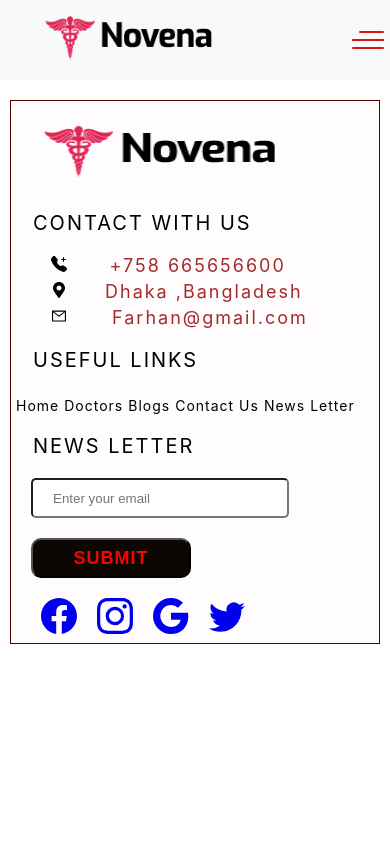
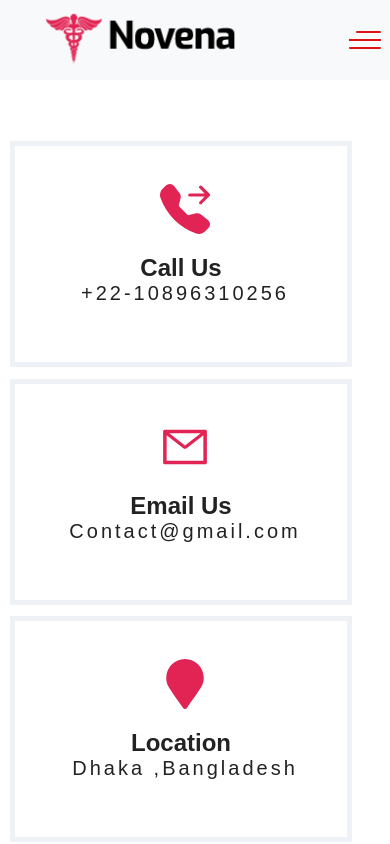
Before and after one commit to FarhanBinShafiq/medical-landing-page, a React (Create React App) app: page / in a window 390 px wide. Built offline with nearby package versions, Linux system fonts and the light colour scheme.

Commit message:
header final

```diff
--- a/src/App.js
+++ b/src/App.js
@@ -13,6 +13,7 @@ import Home from "./components/Home/Home";
 import Package from "./components/Package/Package";
 
 import Services from "./components/Shared/Services/Services";
+import Cards from "./components/Shared/Cards/Cards";
 
 
 function App() {
@@ -33,9 +34,9 @@ function App() {
           <Route path="clients" element={<Clients />}></Route>
 
         </Routes>  */}
-
-
-        <Footer></Footer>
+       <Cards/>
+        {/* <Services/>  */}
+        {/* <Footer></Footer>  */}
 
 
       </BrowserRouter>
--- a/src/components/Shared/Cards/Cards.css
+++ b/src/components/Shared/Cards/Cards.css
@@ -1,78 +1,86 @@
- h4 {
-     font-size: 28px;
-     font-weight: 600px;
- }
+* {
+    box-sizing: border-box;
+}
 
- span {
-     padding-right: 30px;
-     font-size: 28px;
- }
+.cards-container {
+    padding-top: 50px;
+    padding-left: 100px;
+    display: grid;
+    grid-template-columns: repeat(auto-fit, minmax(300px, 1fr));
+}
 
- .card p {
-     font-size: 18px;
-     letter-spacing: 1px;
- }
+.card {
+    text-align: center;
+    width: 80%;
 
- .cards-container {
-
-         padding-top: 50px;
-     display: grid;
-     grid-template-columns: repeat(auto-fit, minmax(300px, 1fr));
+    border: 5px solid #EEF2F6;
+    padding-top: 15%;
+    padding-bottom: 15%;
+}
 
 
+.card>h4 {
+    font-size: 24px;
+    font-family: "Exo", sans-serif;
+    font-weight: 700;
+    color: #222;
+}
+
+.card-icon {
+    font-size: 50px;
+    margin-bottom: 15px;
+    display: inline-block;
+    color: #e12454;
+}
+
+    .card>p{
+
+        font-family: "Exo", sans-serif;
+        font-weight: 300;
+        color: #222;
+    }
+
+@media screen and (max-width:1000px) {
+    .card {
+        margin-top: 3%;
+    }
+
+}
 
 
- }
+@media screen and (max-width:768px) {
 
-
-
- .card {
-
-     text-align: center;
-     margin-left: 30px;
-     margin-right: 30px;
-     border: 1px solid black;
-
- }
-
-
-
-
- @media screen and (max-width:768px) {
-
-    h4 {
-        font-size: 22px;
-        font-weight: 400px;
+    .cards-container {
+        padding-left: 50px;
     }
 
-    span {
+    .card {
 
-        font-size: 22px;
-    }
-
-    .card p {
-        font-size: 16px;
-        letter-spacing: 1px;
+        width: 85%;
+        padding-top: 18%;
     }
 
 
-
-     .cards-container {
-         margin-left: 60px;
-         display: block;
-         height: 50vh;
-         width: 80%;
-
-     }
-
-     .card {
-         padding-top: 0;
-         margin-left: 30px;
-         margin-right: 30px;
-         border: 1px solid black;
-         margin-top: 20px;
-     }
+}
 
 
+@media screen and (max-width:650px) {
+    .card {
+        padding-top: 10%;
+    }
+}
 
- }
+
+@media screen and (max-width:400px) {
+
+    .cards-container {
+        padding-left: 10px;
+    }
+
+
+    .card {
+
+
+        width: 90%;
+    }
+}
--- a/src/components/Shared/Cards/Cards.js
+++ b/src/components/Shared/Cards/Cards.js
@@ -10,19 +10,20 @@ const Cards = () => {
             <div className='cards-container'>
                  <div className='card'>
 
-                       <p><span><BsFillTelephoneForwardFill/></span></p>
+                       <p><BsFillTelephoneForwardFill className='card-icon'/> </p>
                        <h4>Call Us</h4>
                        <p>+22-10896310256</p>
                  </div>
 
                  <div className='card'>
-                       <p><span><AiOutlineMail/></span></p>
+                       <p> <AiOutlineMail className='card-icon'/> </p>
                        <h4>Email Us</h4>
-                       <p>hospital10237@gmail.com</p>
+                       <p>Contact@gmail.com</p>
+
                  </div>
 
-                 <div className='card'>
-                      <p><span><FaMapMarker/></span></p>
+                 <div className='card' id='card-third'>
+                      <p> <FaMapMarker className='card-icon'/> </p>
                        <h4>Location</h4>
                        <p>Dhaka ,Bangladesh</p>
                  </div>
```
